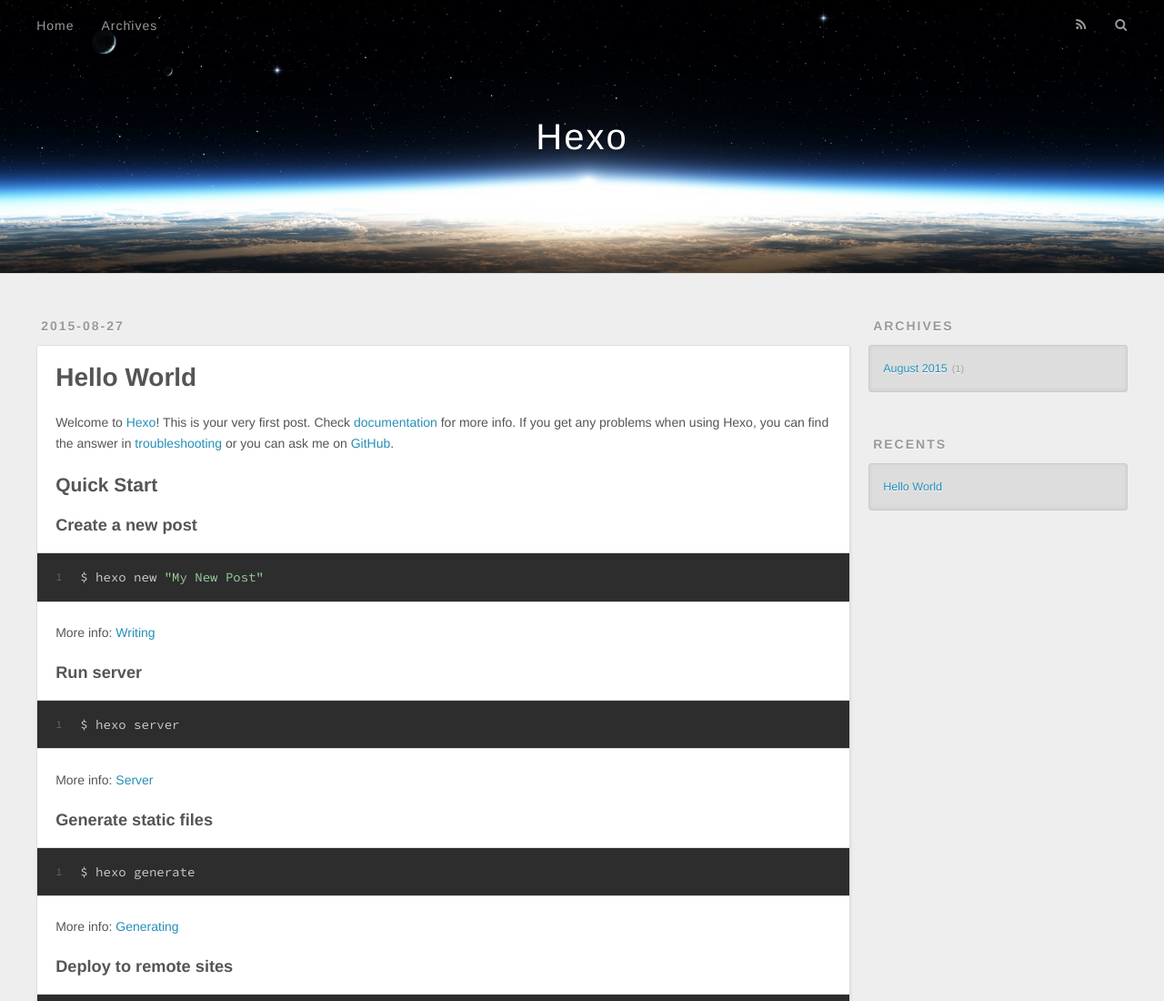
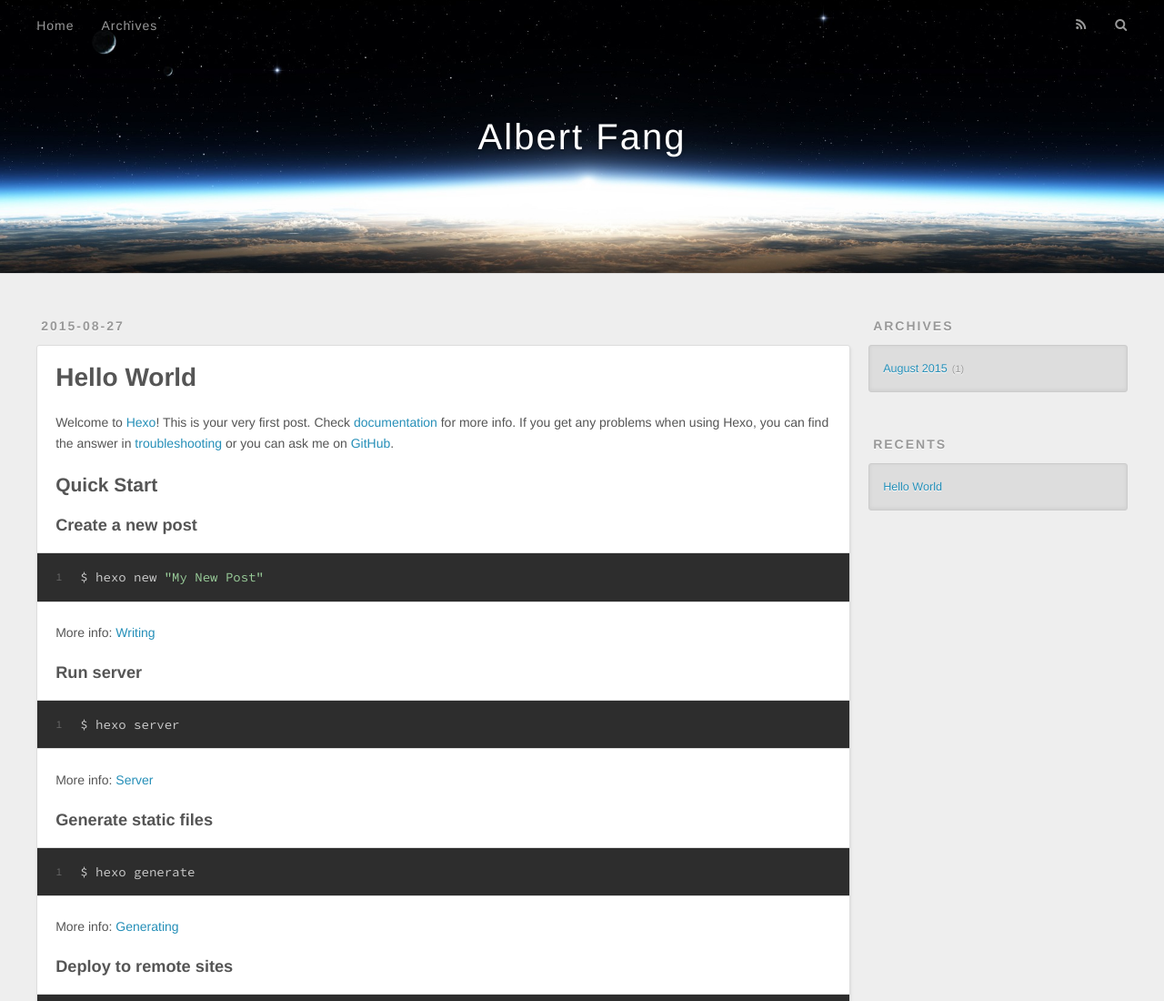
Before and after one commit to Clarencef/Clarencef.github.io, a plain HTML site: page index.html in a window 1280 px wide. Shown: the top 1100 px of the page at 91% size. Drawn offline with nearby package versions, Linux system fonts and the light colour scheme.

Commit message:
Site updated: 2015-08-27 22:23:02

```diff
--- a/index.html
+++ b/index.html
@@ -33,7 +33,7 @@
   <div id="header-outer" class="outer">
     <div id="header-title" class="inner">
       <h1 id="logo-wrap">
-        <a href="/" id="logo">Hexo</a>
+        <a href="/" id="logo">Albert Fang</a>
       </h1>
 
     </div>
```
